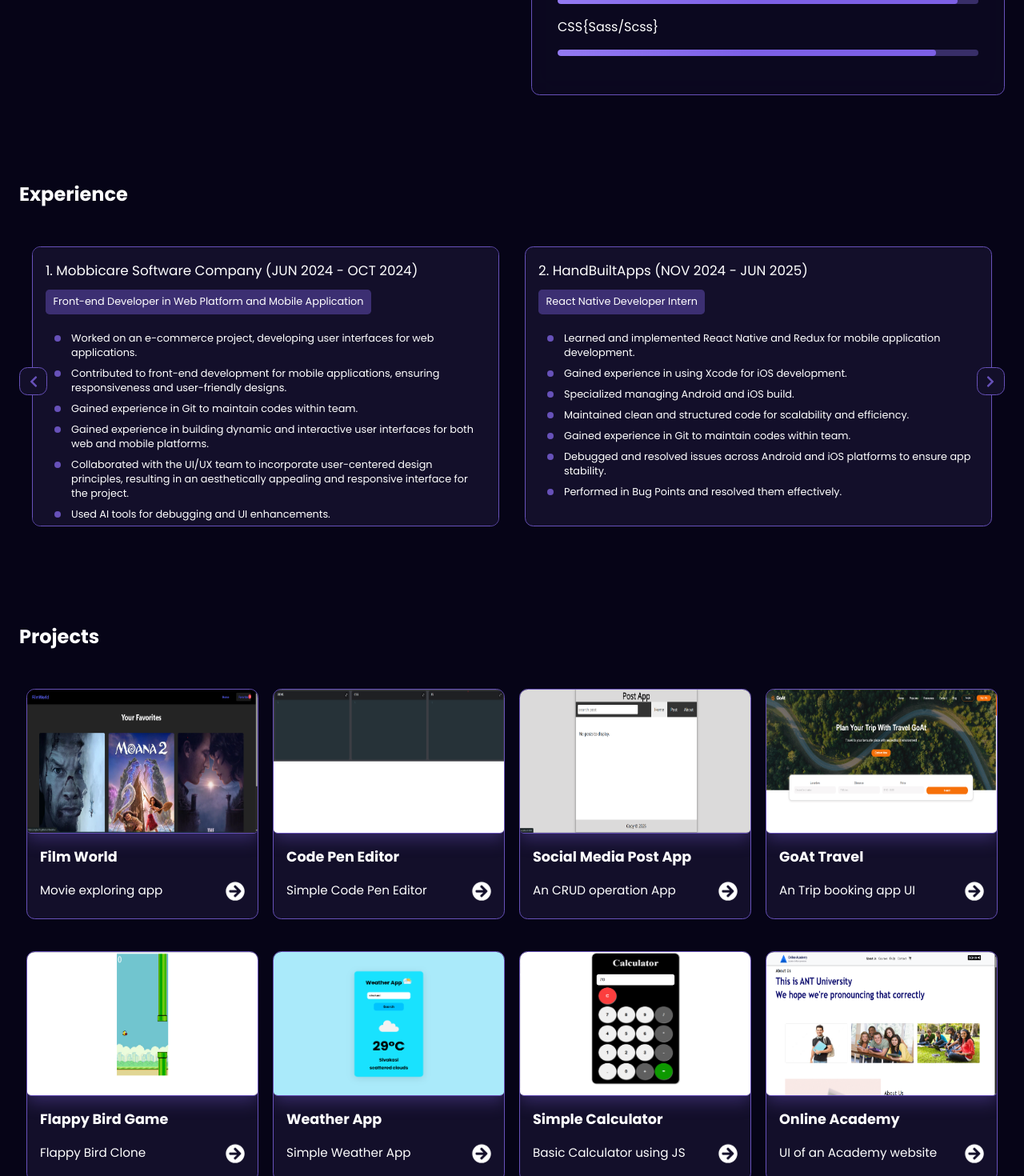
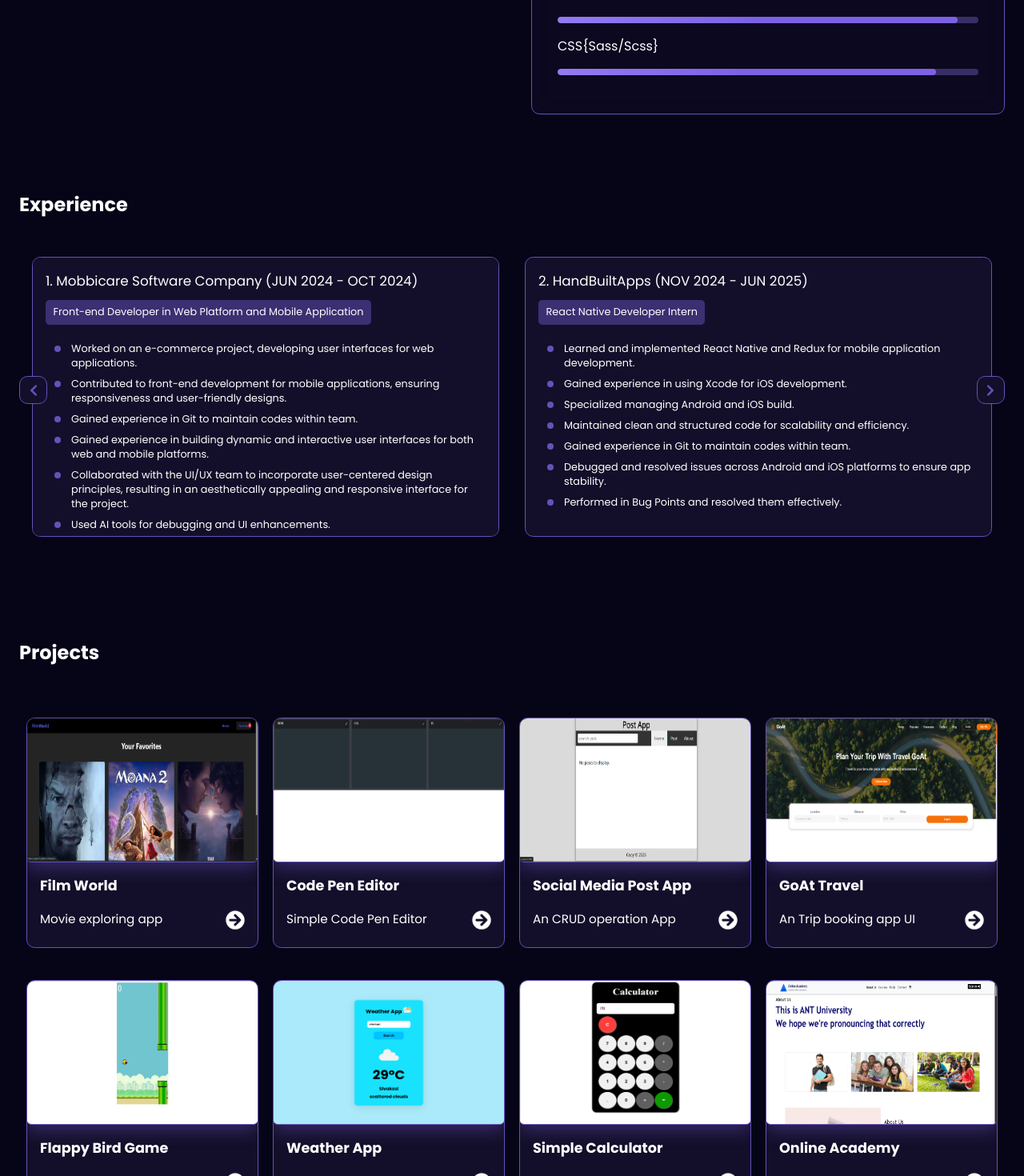
Before and after one commit to Raghul7S/PortfolioApp, a React (Create React App) app: page / in a window 1280 px wide. Shown: the part 1220-2690 px from the top of the page at 80% size. Built offline with nearby package versions, Linux system fonts and the light colour scheme.

Commit message:
version update

```diff
--- a/package.json
+++ b/package.json
@@ -9,10 +9,12 @@
     "@testing-library/react": "^13.4.0",
     "@testing-library/user-event": "^13.5.0",
     "aos": "^2.3.4",
-    "react": "^18.3.1",
-    "react-dom": "^18.3.1",
+    "react": "^19.1.1",
+    "react-dom": "^19.1.1",
     "react-icons": "^5.1.0",
+    "react-router-dom": "^7.8.2",
     "react-scripts": "^5.0.1",
+    "react-scroll": "^1.9.3",
     "react-simple-typewriter": "^5.0.1",
     "react-slick": "^0.30.2",
     "react-toastify": "^11.0.5",
--- a/src/App.js
+++ b/src/App.js
@@ -22,7 +22,7 @@ function App() {
   }, []);
 
   return (
-   <div>
+   <>
       <Navbar />
       <div className='container'>
       <Hero />
@@ -32,7 +32,7 @@ function App() {
       <Contact />
       </div>
       <Footer />
-   </div>
+   </>
   );
 }
 
--- a/src/components/Contactme/Contact.css
+++ b/src/components/Contactme/Contact.css
@@ -1,5 +1,5 @@
 .contact-container {
-  margin: 4rem 0rem;
+  padding-top: 95px;
   position: relative;
 }
 
--- a/src/components/Contactme/ContactForm/ContactForm.css
+++ b/src/components/Contactme/ContactForm/ContactForm.css
@@ -1,6 +1,7 @@
 .contact-me{
     width: 100%;
     background: var(--FormBg);
+    border-radius: 10px;
 }
 
 .about{
--- a/src/components/Experience/Experience.css
+++ b/src/components/Experience/Experience.css
@@ -1,8 +1,7 @@
 .experience-container{
-    margin-top: 1rem;
     margin-bottom: 1rem;
     position: relative;
-    padding-top: 90px;
+    padding-top: 95px;
     margin-bottom: 2rem;
 }
 
--- a/src/components/Hero/Hero.css
+++ b/src/components/Hero/Hero.css
@@ -1,6 +1,7 @@
 .hero-container {
   display: flex;
   align-items: center;
+  margin-top: 32px;
 }
 
 .hero-content {
--- a/src/components/Navbar/Navbar.jsx
+++ b/src/components/Navbar/Navbar.jsx
@@ -3,6 +3,7 @@ import "./Navbar.css";
 import { TbGridDots } from "react-icons/tb";
 import { IoMdClose } from "react-icons/io";
 import { Mobilenav } from "../MobileNav/Mobilenav";
+import { Link } from "react-scroll";
 
 const Navbar = () => {
   const [openMenu, setOpenMenu] = useState(false);
@@ -29,29 +30,29 @@ const Navbar = () => {
 
           <ul>
             <li>
-              <a className="menu-item" href="#hero">
+              <Link className="menu-item" to="hero">
                 Home
-              </a>
+              </Link>
             </li>
             <li>
-              <a className="menu-item" href="#skills">
+              <Link className="menu-item" to="skills">
                 Skills
-              </a>
+              </Link>
             </li>
             <li>
-              <a className="menu-item" href="#experience">
+              <Link className="menu-item" to="experience">
                 Experience
-              </a>
+              </Link>
             </li>
             <li>
-              <a className="menu-item" href="#projects">
+              <Link className="menu-item" to="projects">
                 Projects
-              </a>
+              </Link>
             </li>
             <li>
-              <a className="menu-item" href="#contact">
+              <Link className="menu-item" to="contact">
                 Contact Me
-              </a>
+              </Link>
             </li>
 
             <button className="contact-btn" onClick={redirectToResume}>
--- a/src/components/Project/Projects.css
+++ b/src/components/Project/Projects.css
@@ -1,13 +1,12 @@
 .projects-wrapper {
-    padding-top: 5.5rem;
-    margin-top: 1rem;
+    padding-top: 95px;
     margin-bottom: 1rem;
 }
 
 .projects-title{
     font-size: 1.5rem;
     font-weight: 600;
-    margin-bottom: 2rem;
+    margin-bottom: 3rem;
 }
 
 .card-list {
--- a/src/components/Skills/Skills.css
+++ b/src/components/Skills/Skills.css
@@ -6,7 +6,7 @@
 .skills-container h5 {
   font-size: 1.5rem;
   font-weight: 600;
-  margin-bottom: 3.5rem;
+  margin-bottom: 3rem;
 }
 
 .skills-content {
@@ -35,7 +35,7 @@
 
 @media (max-width: 768px) {
   .skills-content {
-    flex-direction: column-reverse;
+    flex-direction: column;
     gap: 3rem;
   }
 
```
Also changed, not shown: 1 other file (tests, documents, lock files or other folders).
